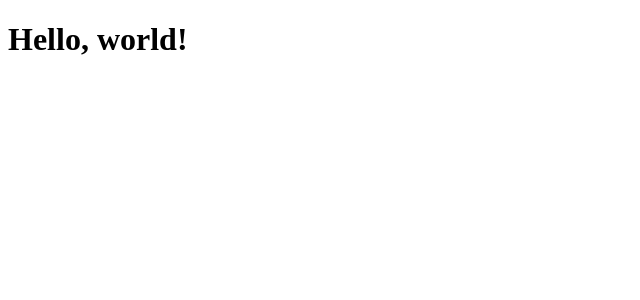
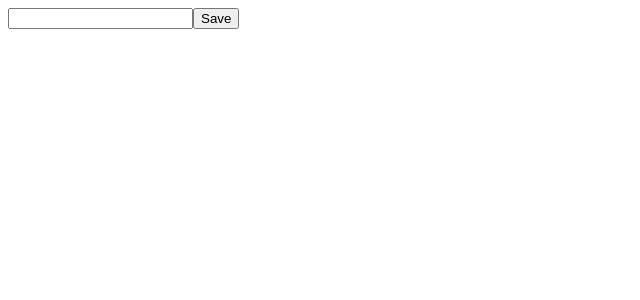
Before and after one commit to joariasdev/goal-tracker-client, a React (Vite) app: page / in a window 1280 px wide. Shown: the top 300 px of the page, without its empty margins (0-640 px from the left). Built offline with nearby package versions, Linux system fonts and the light colour scheme.

Commit message:
Add component to add new goals

```diff
--- a/src/App.tsx
+++ b/src/App.tsx
@@ -1,10 +1,7 @@
+import GoalForm from "./components/GoalForm";
+
 function App() {
-
-  return (
-    <h1>
-      Hello, world!
-    </h1>
-  )
+  return <GoalForm />;
 }
 
-export default App
+export default App;
--- /dev/null
+++ b/src/components/GoalForm.tsx
@@ -0,0 +1,47 @@
+import { useState, type ChangeEvent, type FormEvent } from "react";
+import { type Goal, type GoalView } from "../models/Goal";
+
+export default function GoalForm() {
+  const [title, setTitle] = useState<string>("");
+
+  function handleChange(event: ChangeEvent<HTMLInputElement>): void {
+    setTitle(event.target.value);
+  }
+
+  async function handleSubmit(
+    event: FormEvent<HTMLFormElement>
+  ): Promise<Goal> {
+    event.preventDefault();
+
+    const goalData: GoalView = { title };
+
+    const response = await fetch("http://localhost:3000/goals", {
+      method: "POST",
+      headers: {
+        "Content-Type": "application/json",
+      },
+      body: JSON.stringify(goalData),
+    });
+
+    const result: Goal = await response.json();
+
+    setTitle("");
+
+    return result;
+  }
+
+  return (
+    <div>
+      <form onSubmit={handleSubmit}>
+        <input
+          type="text"
+          id="title"
+          name="title"
+          value={title}
+          onChange={handleChange}
+        />
+        <input type="submit" value="Save" />
+      </form>
+    </div>
+  );
+}
--- /dev/null
+++ b/src/models/Goal.ts
@@ -0,0 +1,7 @@
+export interface GoalView {
+  title: string;
+}
+
+export interface Goal extends GoalView {
+  id: number;
+}
```
